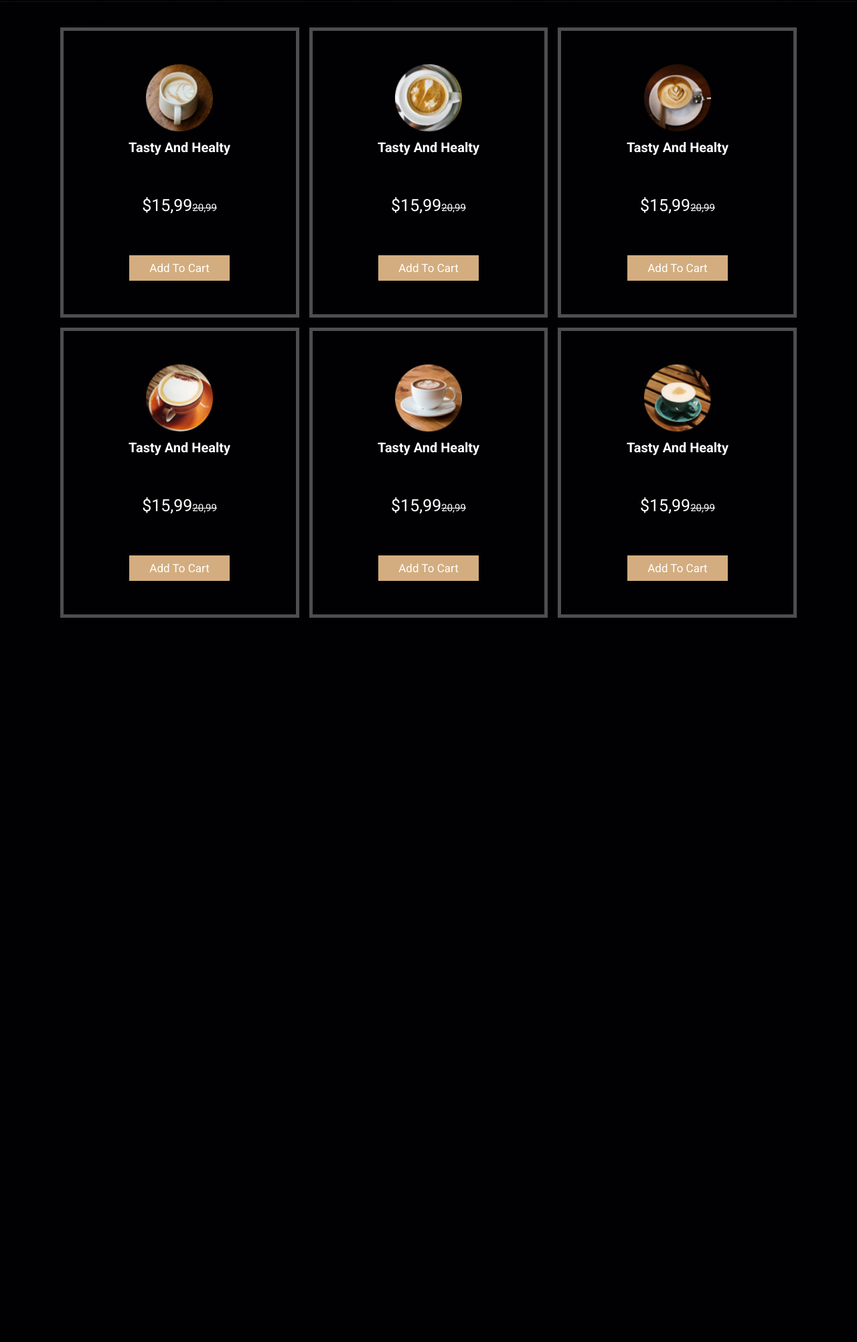
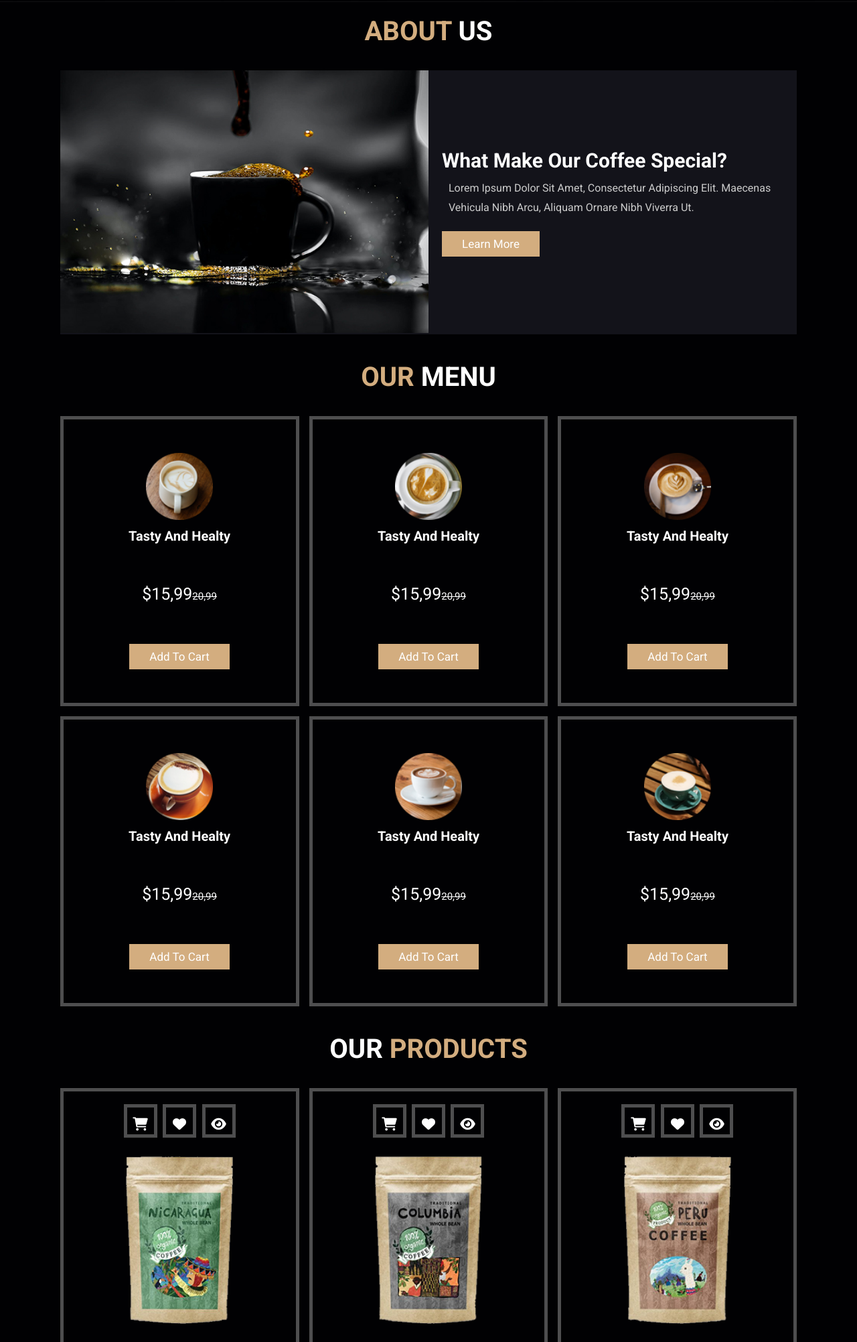
Before and after one commit to pauloSilvaJunior/coffee-shop-website, a plain HTML site: page index.html in a window 1280 px wide. Shown: the part 797-2800 px from the top of the page at 67% size. Before the commit the page ends 1739 px from the top, so only its background shows below. Drawn offline with Linux system fonts and the light colour scheme.

Commit message:
add section about and products in page

```diff
--- a/css/style.css
+++ b/css/style.css
@@ -44,6 +44,19 @@ body{
 
 section{
     padding: 2rem 7%;
+}
+
+.heading{
+     text-align: center;
+     color: #fff;
+     text-transform: uppercase;
+     font-size: 4rem;
+     padding-bottom: 3.5rem;
+}
+
+.heading span{
+    color: var(--main-color);
+    text-transform: uppercase;
 }
 
 .bnt{
@@ -220,7 +233,37 @@ section{
     color: #eee;
 }
 
+.about .row{
+    display: flex;
+    align-items: center;
+    background: var(--black);
+    flex-wrap: wrap;
+}
 
+.about .row .image{
+    flex: 1 1 45rem;
+}
+
+.about .row .image img{
+   width: 100%;
+}
+
+.about .row .content{
+   flex: 1 1 45rem;
+   padding: 2rem;
+}
+
+.about .row .content h3{
+    font-size: 3rem;
+    color: #fff;
+}
+
+.about .row .content p{
+    font-size: 1.6rem;
+    color: #ccc;
+    padding: 1rem;
+    line-height: 1.8;
+}
 
 
 
@@ -266,17 +309,63 @@ section{
     color: var(--black);
 }
 
+.products .box-container{
+    display: grid;
+    grid-template-columns: repeat(auto-fit, minmax(30rem, 1fr));
+    gap: 1.5rem;
+}
 
+.products .box-container .box{
+    text-align: center;
+    border: var(--border);
+    padding: 1.6rem;
+}
 
+.products .box-container .box .icons a{
+    width: 5rem;
+    height: 5rem;
+    line-height: 5rem;
+    font-size: 2rem;
+    border: var(--border);
+    color: #fff;
+    margin: .3rem;
+}
 
+.products .box-container .box .icons a:hover{
+    background: var(--main-color);
+}
 
+.products .box-container .box .image{
+    padding: 2.5rem 0;
+}
 
+.products .box-container .box .image img{
+    height: 25rem;
+}
 
+.products .box-container .box .content h3{
+    color: #fff;
+    font-size: 2.5rem;
+}
 
+.products .box-container .box .content .stars{
+    padding: 1.5rem;
+}
 
+.products .box-container .box .content .stars i{
+    font-size: 1.7rem;
+    color: var(--main-color);
+}
 
+.products .box-container .box .content .price{
+    color: #fff;
+    font-size: 2.5rem;
+}
 
-
+.products .box-container .box .price span{
+    font-size: 1.5rem;
+    text-decoration: line-through;
+}
 
 
 
--- a/index.html
+++ b/index.html
@@ -104,6 +104,25 @@
 
     <!-- home section ends -->
 
+    <!-- about section starts -->
+
+    <section class="about" id="about">
+        <h1 class="heading"><span>about</span> us</h1>
+        <div class="row">
+            <div class="image">
+                <img src="images/about-img.jpeg" alt="">
+            </div>
+            <div class="content">
+                <h3>what make our coffee special?</h3>
+                <p>Lorem ipsum dolor sit amet, consectetur adipiscing elit.
+                Maecenas vehicula nibh arcu, aliquam ornare nibh viverra ut.</p>
+                <a href="#" class="bnt">learn more</a>
+            </div>
+        </div>
+    </section>
+
+    <!-- about section ends -->
+
     <!-- menu section starts-->
 
     <section class="menu" id="menu">
@@ -155,6 +174,81 @@
 
     <!-- menu section ends-->
 
+    <!-- products section starts -->
+
+    <section class="products" id="products">
+        <h1 class="heading">our<span> products</span></h1>
+        <div class="box-container">
+            <div class="box">
+                <div class="icons">
+                    <a href="#" class="fas fa-shopping-cart"></a>
+                    <a href="#" class="fas fa-heart"></a>
+                    <a href="#" class="fas fa-eye"></a>
+                </div>
+                <div class="image">
+                    <img src="images/product-1.png" alt="">
+                </div>
+                <div class="content">
+                    <h3>fresh cooffee</h3>
+                    <div class="stars">
+                        <i class="fas fa-star"></i>
+                        <i class="fas fa-star"></i>
+                        <i class="fas fa-star"></i>
+                        <i class="fas fa-star"></i>
+                        <i class="fas fa-star-half-alt"></i>
+                    </div>
+                    <div class="price">$15,99<span>20,99</span></div>
+                </div>
+            </div>
+
+            <div class="box">
+                <div class="icons">
+                    <a href="#" class="fas fa-shopping-cart"></a>
+                    <a href="#" class="fas fa-heart"></a>
+                    <a href="#" class="fas fa-eye"></a>
+                </div>
+                <div class="image">
+                    <img src="images/product-2.png" alt="">
+                </div>
+                <div class="content">
+                    <h3>fresh cooffee</h3>
+                    <div class="stars">
+                        <i class="fas fa-star"></i>
+                        <i class="fas fa-star"></i>
+                        <i class="fas fa-star"></i>
+                        <i class="fas fa-star"></i>
+                        <i class="fas fa-star-half-alt"></i>
+                    </div>
+                    <div class="price">$15,99<span> 20,99</span></div>
+                </div>
+            </div>
+
+            <div class="box">
+                <div class="icons">
+                    <a href="#" class="fas fa-shopping-cart"></a>
+                    <a href="#" class="fas fa-heart"></a>
+                    <a href="#" class="fas fa-eye"></a>
+                </div>
+                <div class="image">
+                    <img src="images/product-3.png" alt="">
+                </div>
+                <div class="content">
+                    <h3>fresh cooffee</h3>
+                    <div class="stars">
+                        <i class="fas fa-star"></i>
+                        <i class="fas fa-star"></i>
+                        <i class="fas fa-star"></i>
+                        <i class="fas fa-star"></i>
+                        <i class="fas fa-star-half-alt"></i>
+                    </div>
+                    <div class="price">$15,99<span>20,99</span></div>
+                </div>
+            </div>
+        </div>
+
+    </section>
+
+    <!-- products section ends -->
 
 
 
```
